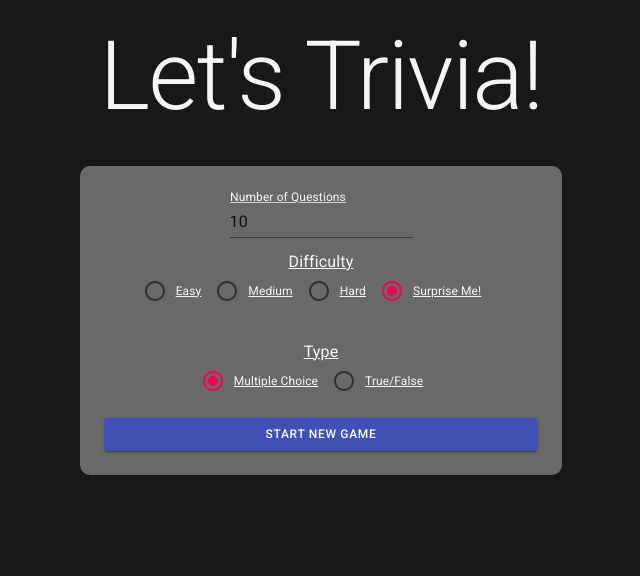
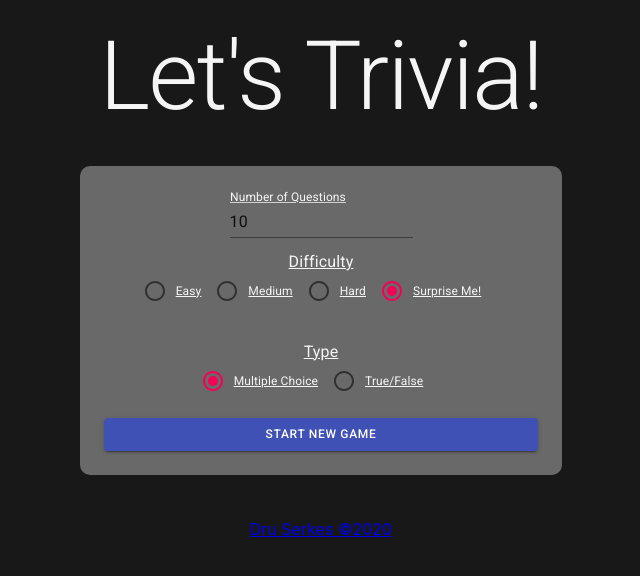
Before and after one commit to DruSerkes/trivia-game, a React (Create React App) app: page / in a window 1280 px wide. Shown: the top 576 px of the page, without its empty margins (319-959 px from the left). Built offline with nearby package versions, Linux system fonts and the light colour scheme.

Commit message:
add Footer

```diff
--- a/src/App.tsx
+++ b/src/App.tsx
@@ -1,7 +1,8 @@
 import React from 'react';
 import './App.css';
 import { TriviaGame } from './components/TriviaGame';
-import { Typography, Box } from '@material-ui/core'
+import { Typography, Box } from '@material-ui/core';
+import { Footer } from './components/Footer';
 
 
 function App() {
@@ -9,6 +10,7 @@
             <Box className="App">
                   <Typography gutterBottom variant="h1">Let's Trivia!</Typography>
                   <TriviaGame />
+                  <Footer />
             </Box>);
 }
 
--- /dev/null
+++ b/src/components/Footer.tsx
@@ -0,0 +1,13 @@
+import React from 'react';
+
+export const Footer = () => {
+    return (
+        <footer className="Footer">
+            <p>
+                <a data-testid="footer" href="https://github.com/druserkes" target="_blank" rel="noopener noreferrer">
+                    Dru Serkes &copy;2020
+				</a>
+            </p>
+        </footer>
+    );
+};
```
